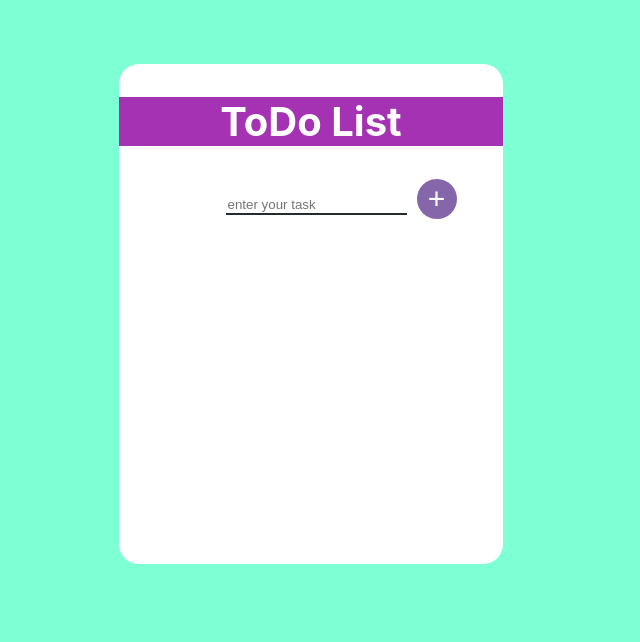
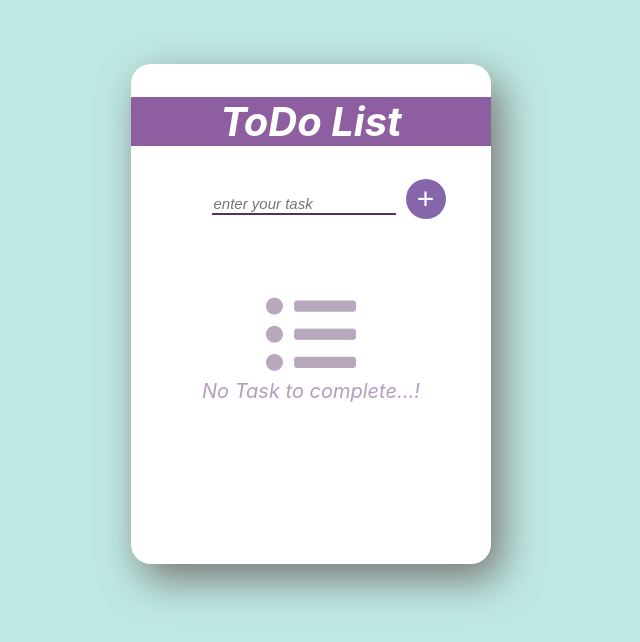
Before and after one commit to Shreyaswrp/TodoApp, a React (Create React App) app: page / in a window 1280 px wide. Shown: the top 642 px of the page, without its empty margins (329-969 px from the left). Built offline with nearby package versions, Linux system fonts and the light colour scheme.

Commit message:
refactor:made changes in ui

```diff
--- a/src/Components/Todo/Todo.js
+++ b/src/Components/Todo/Todo.js
@@ -17,26 +17,31 @@ class Todo extends Component {
 
     render() {
         return (
-                <div className="todo-container">
+            <div className="todo-container">
                 <form className="todo-form" autoComplete="off" onSubmit={this.onsubmitHandler}>
                     <h2 className="heading">ToDo List</h2>
                     <input className="task-input-field" placeholder="enter your task" name='input'></input>
                     <button className="addtask-button" type="submit">+</button>
+
                     <p className='error-Message'>{this.props.emptyMessage}</p>
-                    <Items ></Items>
+                    {this.props.taskList.length === 0
+                        ? <div className='empty-task-container'>
+
+                                <i class="fas fa-list-ul box-icon"></i>
+                                <span className='empty-task-message'>No Task to complete...!</span>
+
+                            </div>
+                        : <Items ></Items>}
+
                 </form>
-
 
             </div>
         )
     }
 }
 
-const mapStateToProps=(state)=>{
-    return{
-        taskList:state.taskList,
-        emptyMessage:state.emptyMessage
-    }
+const mapStateToProps = (state) => {
+    return {taskList: state.taskList, emptyMessage: state.emptyMessage}
 }
 
 export default connect(mapStateToProps)(Todo);
--- a/src/Components/Todo/item.js
+++ b/src/Components/Todo/item.js
@@ -1,6 +1,6 @@
 import React, {useState} from 'react'
 import '../../Styles/Todo.css'
-import {deleteTask, edittTask, checkTask} from '../../Redux/Actions/Action';
+import {deleteTask, editTask, checkTask} from '../../Redux/Actions/Action';
 import {connect} from 'react-redux'
 import {confirmAlert} from "react-confirm-alert";
 import "react-confirm-alert/src/react-confirm-alert.css";
@@ -28,19 +28,8 @@ setTask] = useState('')
         });
     }
 
-    const handleInput = (id, value) => {
-        setTask({task: value})
-        props.dispatch(edittTask(id, task))
-
-    }
-
     const checkboxHandler = (id) => {
         props.dispatch(checkTask(id))
-
-    }
-
-    const updatehandler = (id) => {
-        props.dispatch(edittTask(id, task))
 
     }
 
@@ -48,11 +37,14 @@ setTask] = useState('')
         textDecoration: 'line-through'
     }
 
+    const updatehandler = (id) => {
+        props.dispatch(editTask(id, task))
+
+    }
+
     return (
-        <div>
-            {props.taskList.length === 0
-                ? <div>No Task</div>
-                : <div className='display-task-container '>
+
+        <div className='display-task-container '>
             <input
                 type='checkbox'
                 checked={props.currentElement.isCheckItem}
@@ -62,17 +54,20 @@ setTask] = useState('')
                 style={props.currentElement.isCheckItem
                 ? checkedInputStyle
                 : null}
-                        value={props.currentElement.message}
-
+                value={props.currentElement.isUpdating
+                ? task
+                : props.currentElement.message}
                 onChange={(e) => setTask(e.target.value)}></input>
             <i
                 class="far fa-trash-alt delete-icon"
                 onClick={() => deleteHandler(props.currentElement.id)}></i>
             <i
-                        className="fas fa-pen edit-icon"
+                className={props.currentElement.isUpdating
+                ? " fas fa-file-export edit-icon"
+                : "fas fa-pen edit-icon"}
                 onClick={() => updatehandler(props.currentElement.id)}></i>
-                </div>}
         </div>
+
     )
 }
 
--- a/src/Redux/Actions/Action.js
+++ b/src/Redux/Actions/Action.js
@@ -10,16 +10,10 @@ export const deleteTask = (id) => {
     return {type: 'DELETE_TODO', id}
 }
 
-export const edittTask = (id,task) => {
-    return {type: 'EDIT_TODO', id,task}
+export const editTask = (id, task) => {
+    return {type: 'EDIT_TODO', id, task}
 }
-
 
 export const checkTask = (id) => {
     return {type: 'CHECK_TODO', id}
 }
-
-export const editToggleTodo = (id) =>({
-    type:'EDITTOG_TODO',
-    id,
-})
--- a/src/Redux/Reducer/Reducer.js
+++ b/src/Redux/Reducer/Reducer.js
@@ -44,10 +44,14 @@ const reducer = (state = initialState, action) => {
                 .taskList
                 .map((todo) => {
                     if (todo.id == action.id) {
-                        console.log(todo)
-                        return todo.message = action.task
+                        return {
+                            ...todo,
+                            message: action.task,
+                            isUpdating: !todo.isUpdating
+                        }
 
                     }
+                    return todo
 
                 });
             return {
--- a/src/Styles/Todo.css
+++ b/src/Styles/Todo.css
@@ -4,25 +4,31 @@
 
 .todo-form {
     flex-direction: column;
-    width: 30%;
+    width: 360px;
     min-height: 500px;
     margin: 5% auto;
     background-color: white;
     border-radius: 20px;
+    box-shadow: 10px 15px 40px rgb(121, 117, 117);
 }
 
 .heading {
     text-align: center;
-    background-color: rgb(164, 50, 179);
+    background-color: rgb(141, 94, 160);
     color: white;
     font-size: 40px;
+    font-style: oblique;
     flex-direction: column;
 }
 
 .task-input-field {
-    margin-left: 60px;
+    margin-left: 35px;
+    width: 180px;
+    font-style: oblique;
+    font-size: 15px;
     border: 0;
-    border-bottom: 2px solid rgb(35, 43, 47);
+    color: rgb(20, 19, 20);
+    border-bottom: 2px solid rgb(89, 44, 107);
     outline: 0;
 }
 
@@ -45,17 +51,14 @@
 }
 .addtask-button:hover {
     font-weight: bold;
-    background-color: rgb(170, 93, 243);
+    background-color: rgb(183, 132, 230);
 }
-
 
 .error-Message {
     color: red;
     margin-top: 5px;
     margin-left: 40px;
 }
-
-
 
 .delete-icon,
 .edit-icon {
@@ -64,11 +67,13 @@
     margin-left: 20px;
     margin-top: 5px;
 }
+
 .edit-icon:hover {
     color: black;
     text-transform: uppercase;
     font-size: 25px;
 }
+
 .delete-icon:hover {
     color: red;
     text-transform: uppercase;
@@ -83,6 +88,30 @@
     color: blue;
 }
 
-.list-tasks{
-    border:0
+.list-tasks {
+    border: 0;
 }
+
+.empty-task-message {
+    color: rgba(157, 117, 172, 0.726);
+    font-style: oblique;
+    font-size: 20px;
+    font-weight: 450;
+    margin-top: 900px;
+}
+
+.box-icon {
+    color: rgba(157, 135, 165, 0.726);
+    display: block;
+    font-size: 90px;
+}
+
+.box-icon:hover {
+    color: gray;
+    font-size: 35;
+
+}
+
+.empty-task-container{
+    margin-top: 70px;
+}
--- a/src/index.css
+++ b/src/index.css
@@ -1,5 +1,5 @@
 body {
-    background-color: aquamarine;
+    background-color: rgb(190, 233, 226);
     margin: 0;
     font-family: -apple-system, BlinkMacSystemFont, 'Segoe UI', 'Roboto', 'Oxygen', 'Ubuntu', 'Cantarell', 'Fira Sans', 'Droid Sans', 'Helvetica Neue', sans-serif;
     -webkit-font-smoothing: antialiased;
```
Also changed, not shown: 1 other file (tests, documents, lock files or other folders). Lines whose indentation alone changed are shown as unchanged.
